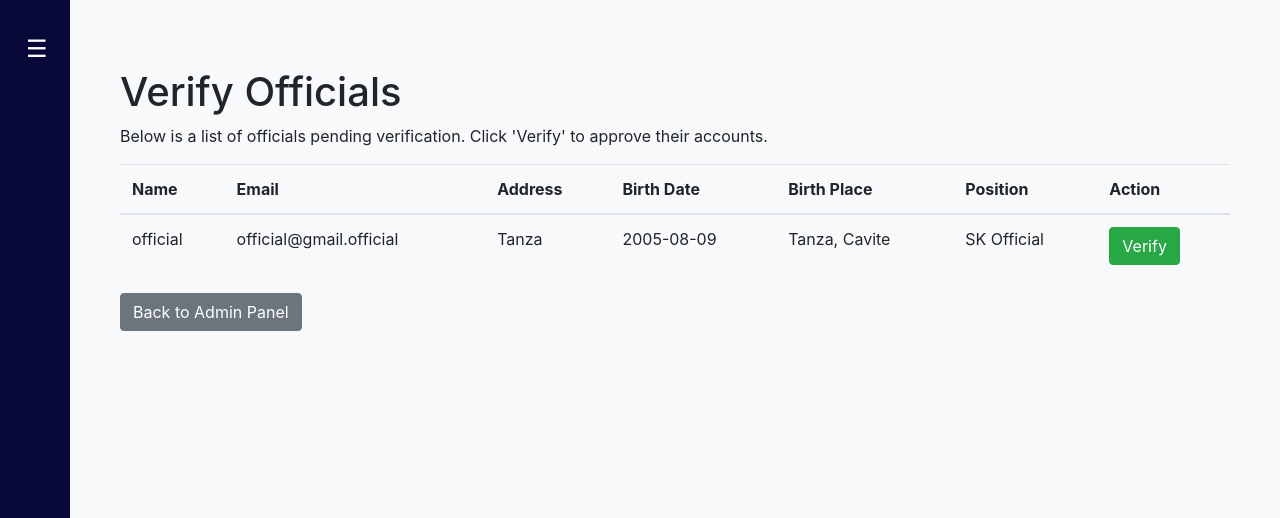
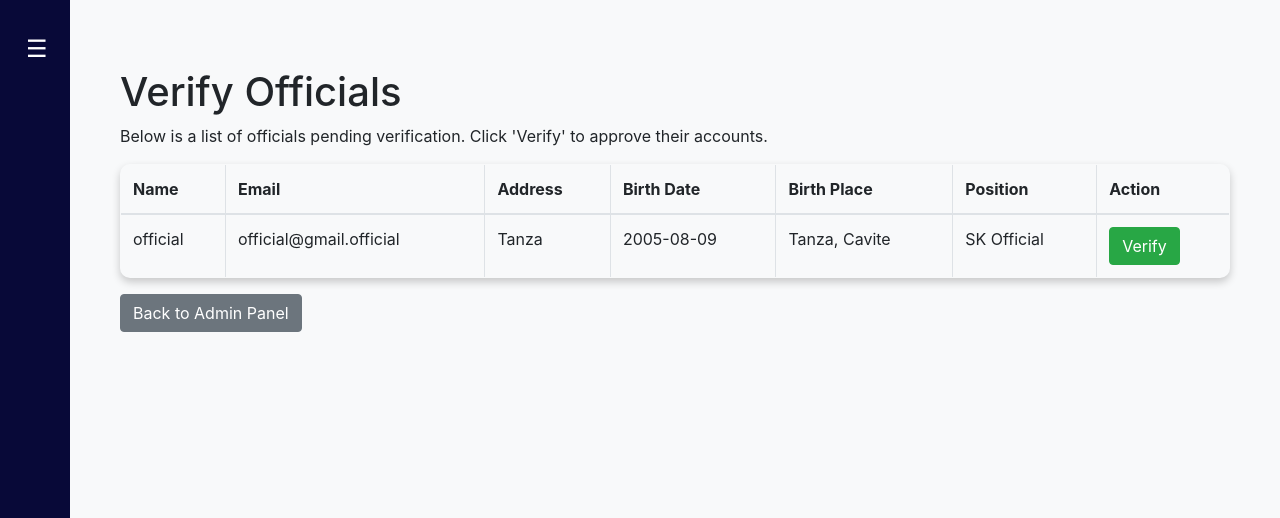
Before and after one commit to Rob-Eugene30/BIP, a Flask app: page /admin/verify_officials in a window 1280 px wide. Shown: the top 518 px of the page. Run offline with Flask 3, Linux system fonts and the light colour scheme; a user stored in the database is signed in; some libraries are stand-ins or nearby versions.

Commit message:
tweaked html for uniformity in verify officials html

```diff
--- a/Website/templates/verify_officials.html
+++ b/Website/templates/verify_officials.html
@@ -9,7 +9,7 @@
     <p>Below is a list of officials pending verification. Click 'Verify' to approve their accounts.</p>
 
     {% if pending_officials %}
-        <table class="table">
+        <table class="table table-bordered table-hover align-middle custom-table">
             <thead>
                 <tr>
                     <th>Name</th>
@@ -40,9 +40,17 @@
                 {% endfor %}
             </tbody>
         </table>
+
     {% else %}
         <p>No pending official verifications at this time.</p>
     {% endif %}
 
+    <style>
+        .custom-table {
+            border-radius: 10px;
+            box-shadow: 0 4px 8px rgba(0, 0, 0, 0.2);
+            overflow: hidden; /* Ensures the corners of child elements (like <th> and <td>) are also rounded */
+        }
+    </style>
     <a href="{{ url_for('views.admin_panel') }}" class="btn btn-secondary">Back to Admin Panel</a>
 {% endblock %}
```
